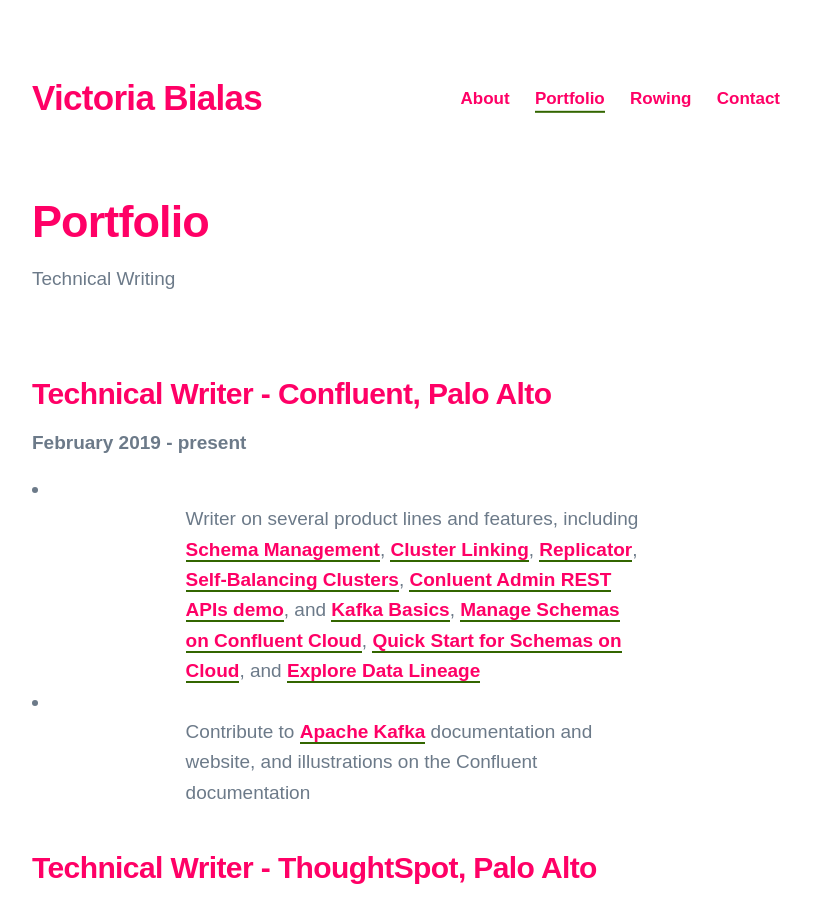
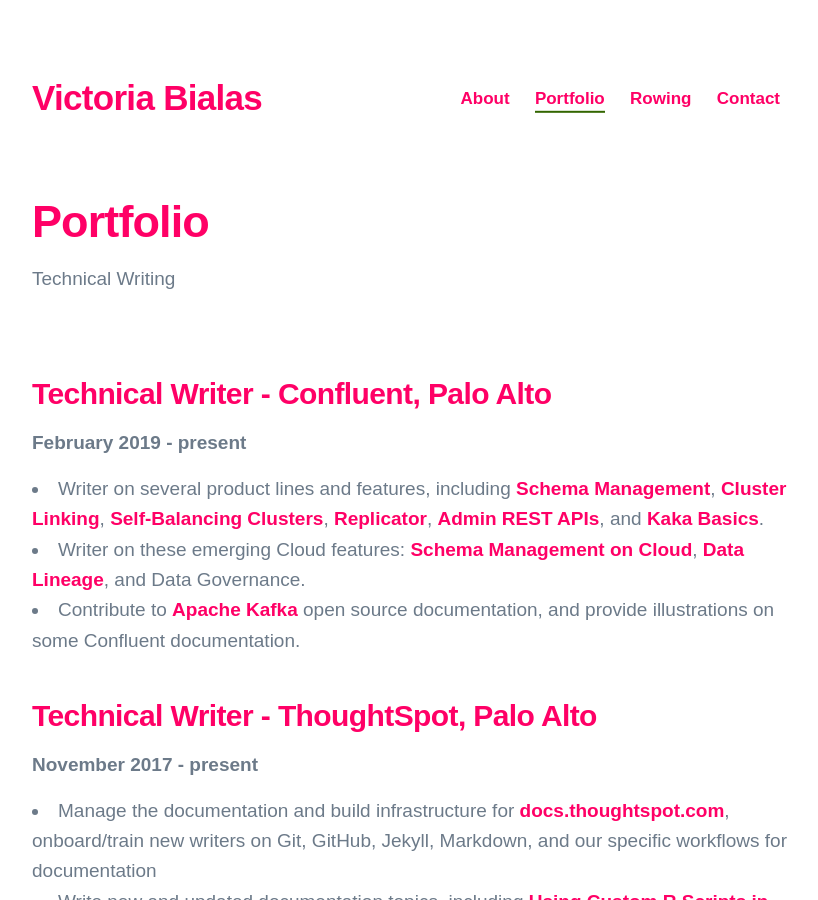
Before and after one commit to londoncalling/slow-motion-stories, a Jekyll site: the page built from _pages/portfolio.md, in a window 1280 px wide and 900 px high. Shown: the whole window, without its empty margins (224-1042 px from the left). Built offline with Jekyll 4.4.1, drawn with Linux system fonts in a browser that asks for light colours; nearby versions of some CDN libraries; some web fonts are replaced.

Commit message:
fixed formatting for writing samples
Signed-off-by: Victoria Bialas <vicky@confluent.io>

```diff
--- a/_pages/portfolio.md
+++ b/_pages/portfolio.md
@@ -9,9 +9,9 @@
 
 **February 2019 - present**
 
-- Writer on several product lines and features, including [Schema Management](https://docs.confluent.io/current/schema-registry/index.html), [Cluster Linking](https://docs.confluent.io/current/multi-dc-deployments/cluster-linking/index.html), [Replicator](https://docs.confluent.io/current/multi-dc-deployments/replicator/replicator-quickstart.html), [Self-Balancing Clusters](https://docs.confluent.io/current/kafka/sbc/index.html), [Conluent Admin REST APIs demo](https://github.com/confluentinc/demo-scene/tree/master/adminrest), and [Kafka Basics](https://docs.confluent.io/current/kafka/kafka-basics.html), [Manage Schemas on Confluent Cloud](https://docs.confluent.io/cloud/current/client-apps/schemas-manage.html), [Quick Start for Schemas on Cloud](https://docs.confluent.io/cloud/current/get-started/schema-registry.html), and [Explore Data Lineage](https://docs.confluent.io/cloud/current/data-governance/index.html)
-
-- Contribute to [Apache Kafka](https://kafka.apache.org/) documentation and website, and illustrations on the Confluent documentation
+- Writer on several product lines and features, including [Schema Management](https://docs.confluent.io/current/schema-registry/index.html), [Cluster Linking](https://docs.confluent.io/current/multi-dc-deployments/cluster-linking/index.html), [Self-Balancing Clusters](https://docs.confluent.io/current/kafka/sbc/index.html), [Replicator](https://docs.confluent.io/current/multi-dc-deployments/replicator/replicator-quickstart.html), [Admin REST APIs](https://github.com/confluentinc/demo-scene/tree/master/adminrest), and [Kaka Basics](https://docs.confluent.io/current/kafka/kafka-basics.html).
+- Writer on these emerging Cloud features: [Schema Management on Cloud](https://docs.confluent.io/cloud/current/client-apps/schemas-manage.html), [Data Lineage](https://docs.confluent.io/cloud/current/data-governance/index.html), and Data Governance.
+- Contribute to [Apache Kafka](https://kafka.apache.org/) open source documentation, and provide illustrations on some Confluent documentation.
 
 ### Technical Writer - ThoughtSpot, Palo Alto
 
```
